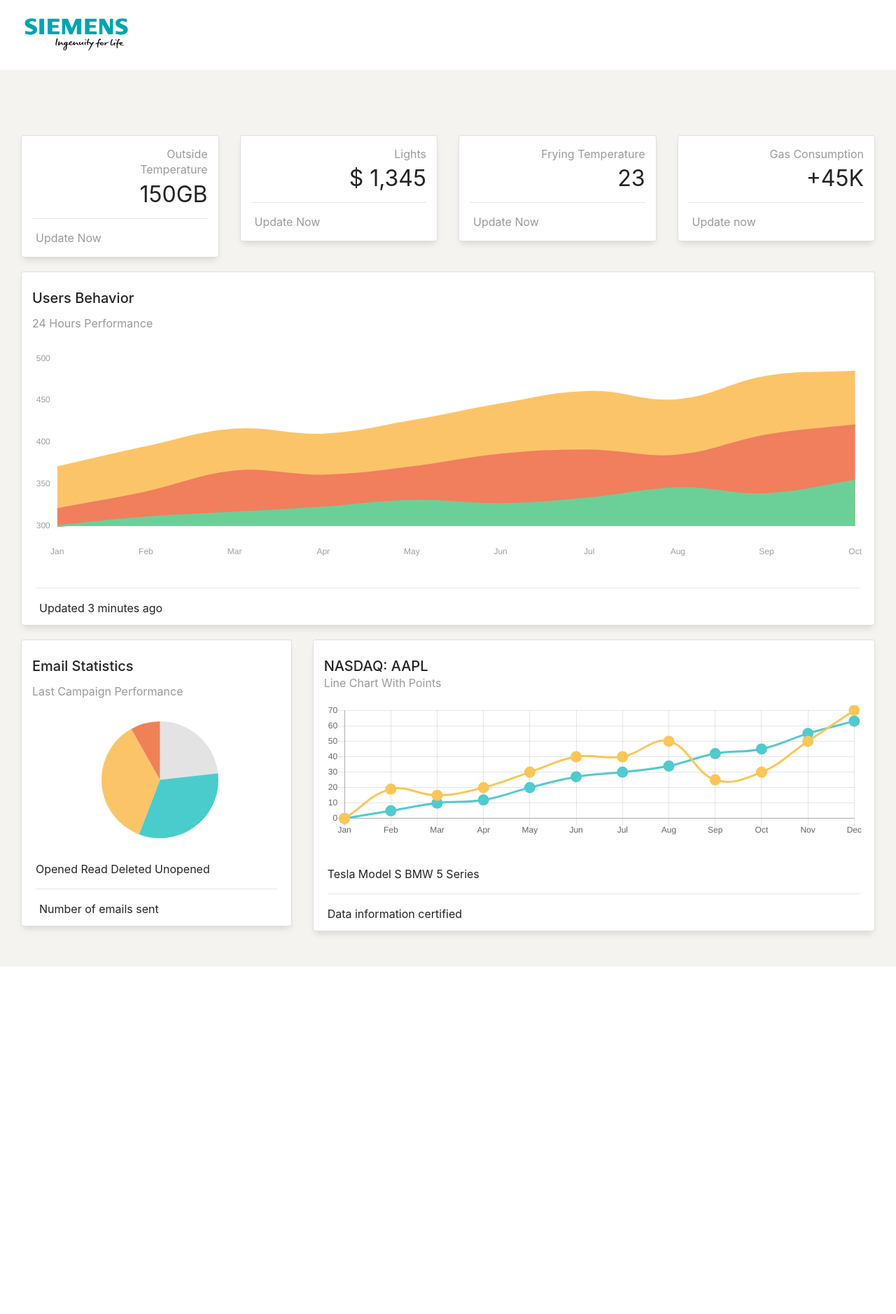
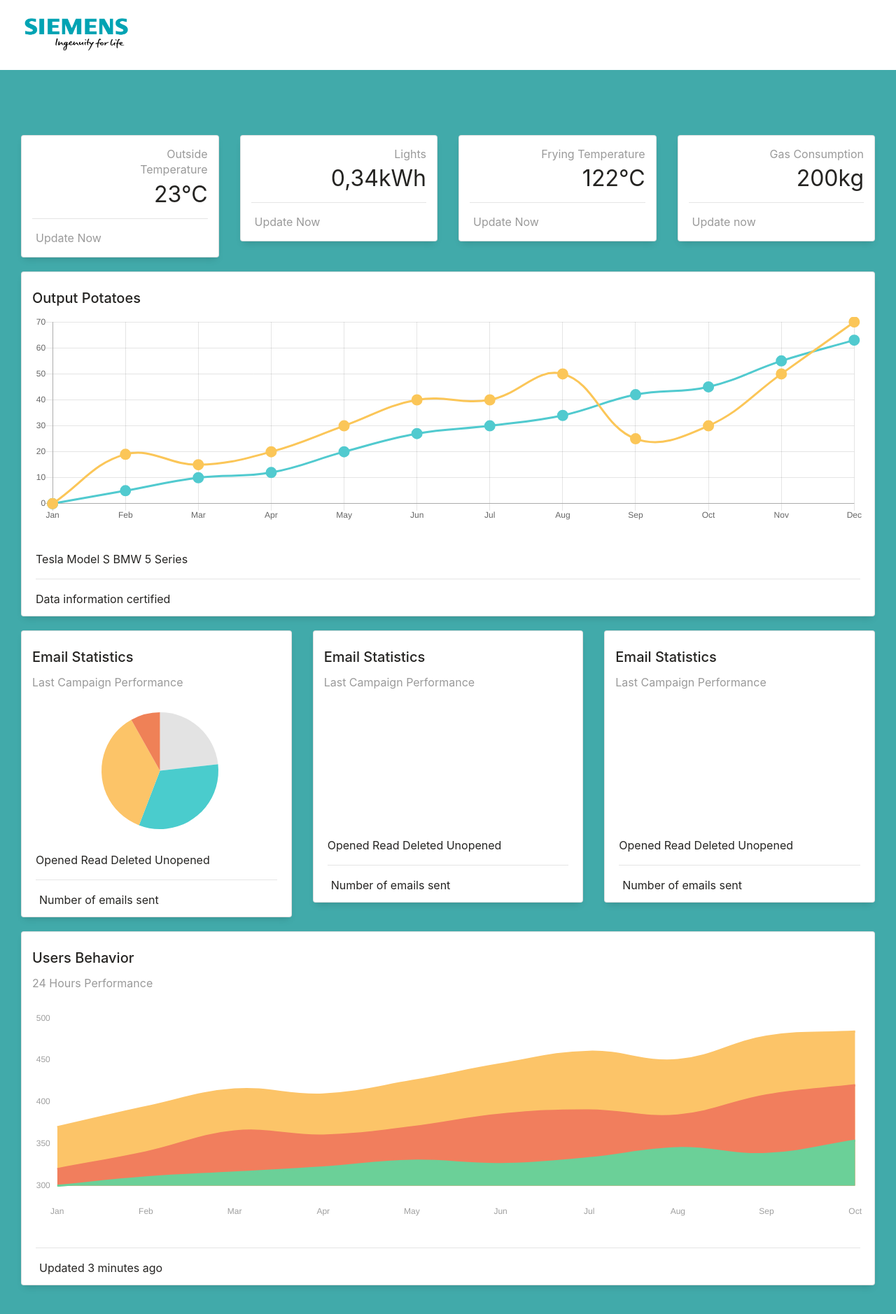
Before and after one commit to musmastour/siemens-dashboard, an Angular app: page / in a window 1280 px wide. Shown: the top 1878 px of the page at 70% size. Before the commit the page ends 1381 px from the top, so only its background shows below. Built offline with nearby package versions, Linux system fonts and the light colour scheme.

Commit message:
startt fetch api

```diff
--- a/src/app/dashboard/dashboard.component.html
+++ b/src/app/dashboard/dashboard.component.html
@@ -11,7 +11,7 @@
             <div class="col-7 col-md-8">
             <div class="numbers">
                 <p class="card-category">Outside Temperature</p>
-                <p class="card-title">150GB
+                <p class="card-title">23°C
                 <p>
             </div>
             </div>
@@ -36,7 +36,7 @@
             <div class="col-7 col-md-8">
             <div class="numbers">
                 <p class="card-category">Lights</p>
-                <p class="card-title">$ 1,345
+                <p class="card-title">0,34kWh
                 <p>
             </div>
             </div>
@@ -61,7 +61,7 @@
             <div class="col-7 col-md-8">
             <div class="numbers">
                 <p class="card-category">Frying Temperature</p>
-                <p class="card-title">23
+                <p class="card-title">122°C
                 <p>
             </div>
             </div>
@@ -86,8 +86,7 @@
             <div class="col-7 col-md-8">
             <div class="numbers">
                 <p class="card-category">Gas Consumption</p>
-                <p class="card-title">+45K
-                <p>
+                <p class="card-title">200kg</p>
             </div>
             </div>
         </div>
@@ -105,23 +104,28 @@
 
 <div class="row">
         <div class="col-md-12">
-    <div class="card ">
-        <div class="card-header ">
-        <h5 class="card-title">Users Behavior</h5>
-        <p class="card-category">24 Hours performance</p>
+        <div class="card card-chart">
+            <div class="card-header">
+            <h5 class="card-title">Output Potatoes</h5>
+            <!-- <p class="card-category">Line Chart with Points</p> -->
             </div>
-        <div class="card-body ">
-        <canvas id=chartHours width="400" height="100"></canvas>
+            <div class="card-body">
+            <canvas id="speedChart" width="400" height="100"></canvas>
             </div>
-        <div class="card-footer ">
-        <hr>
-        <div class="stats">
-            <i class="fa fa-history"></i> Updated 3 minutes ago
+            <div class="card-footer">
+            <div class="chart-legend">
+                <i class="fa fa-circle text-info"></i> Tesla Model S
+                <i class="fa fa-circle text-warning"></i> BMW 5 Series
+            </div>
+            <hr/>
+            <div class="card-stats">
+                <i class="fa fa-check"></i> Data information certified
             </div>
             </div>
         </div>
         </div>
 </div>
+
 <div class="row">
         <div class="col-md-4">
             <div class="card ">
@@ -146,23 +150,73 @@
                 </div>
             </div>
         </div>
-    <div class="col-md-8">
-    <div class="card card-chart">
-        <div class="card-header">
-        <h5 class="card-title">NASDAQ: AAPL</h5>
-        <p class="card-category">Line Chart with Points</p>
+
+        <div class="col-md-4">
+                <div class="card ">
+                    <div class="card-header ">
+                        <h5 class="card-title">Email Statistics</h5>
+                        <p class="card-category">Last Campaign Performance</p>
                         </div>
-        <div class="card-body">
-        <canvas id="speedChart" width="400" height="100"></canvas>
+                        <div class="card-body ">
+                        <canvas id="chartEmail"></canvas>
                         </div>
-        <div class="card-footer">
-        <div class="chart-legend">
-            <i class="fa fa-circle text-info"></i> Tesla Model S
-            <i class="fa fa-circle text-warning"></i> BMW 5 Series
+                        <div class="card-footer ">
+                        <div class="legend">
+                            <i class="fa fa-circle text-primary"></i> Opened
+                            <i class="fa fa-circle text-warning"></i> Read
+                            <i class="fa fa-circle text-danger"></i> Deleted
+                            <i class="fa fa-circle text-gray"></i> Unopened
                         </div>
-        <hr/>
-        <div class="card-stats">
-            <i class="fa fa-check"></i> Data information certified
+                        <hr>
+                        <div class="stats">
+                            <i class="fa fa-calendar"></i> Number of emails sent
+                        </div>
+                    </div>
+                </div>
+            </div>
+
+            <div class="col-md-4">
+                    <div class="card ">
+                        <div class="card-header ">
+                            <h5 class="card-title">Email Statistics</h5>
+                            <p class="card-category">Last Campaign Performance</p>
+                            </div>
+                            <div class="card-body ">
+                            <canvas id="chartEmail"></canvas>
+                            </div>
+                            <div class="card-footer ">
+                            <div class="legend">
+                                <i class="fa fa-circle text-primary"></i> Opened
+                                <i class="fa fa-circle text-warning"></i> Read
+                                <i class="fa fa-circle text-danger"></i> Deleted
+                                <i class="fa fa-circle text-gray"></i> Unopened
+                            </div>
+                            <hr>
+                            <div class="stats">
+                                <i class="fa fa-calendar"></i> Number of emails sent
+                            </div>
+                        </div>
+                    </div>
+                </div>
+
+</div>
+
+
+
+<div class="row">
+    <div class="col-md-12">
+    <div class="card ">
+        <div class="card-header ">
+        <h5 class="card-title">Users Behavior</h5>
+        <p class="card-category">24 Hours performance</p>
+        </div>
+        <div class="card-body ">
+        <canvas id=chartHours width="400" height="100"></canvas>
+        </div>
+        <div class="card-footer ">
+        <hr>
+        <div class="stats">
+            <i class="fa fa-history"></i> Updated 3 minutes ago
         </div>
         </div>
     </div>
```
Also changed, not shown: src/styles.css. Lines whose indentation alone changed are shown as unchanged.
